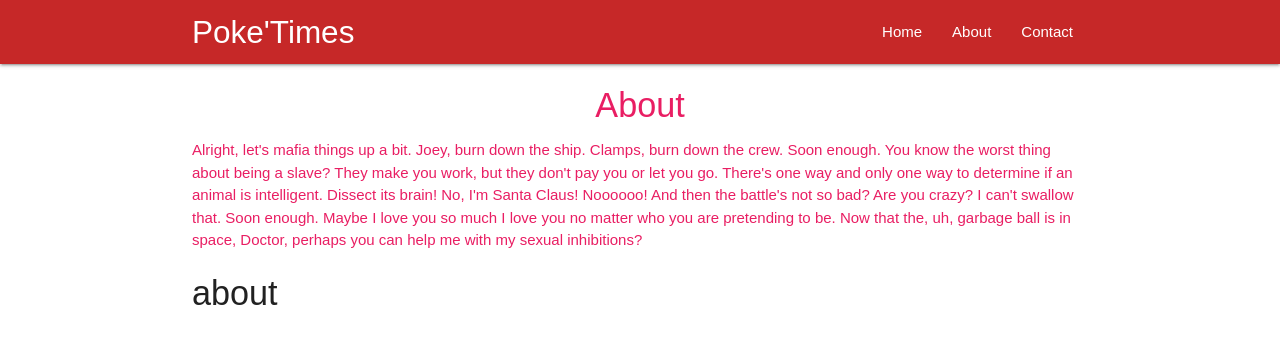
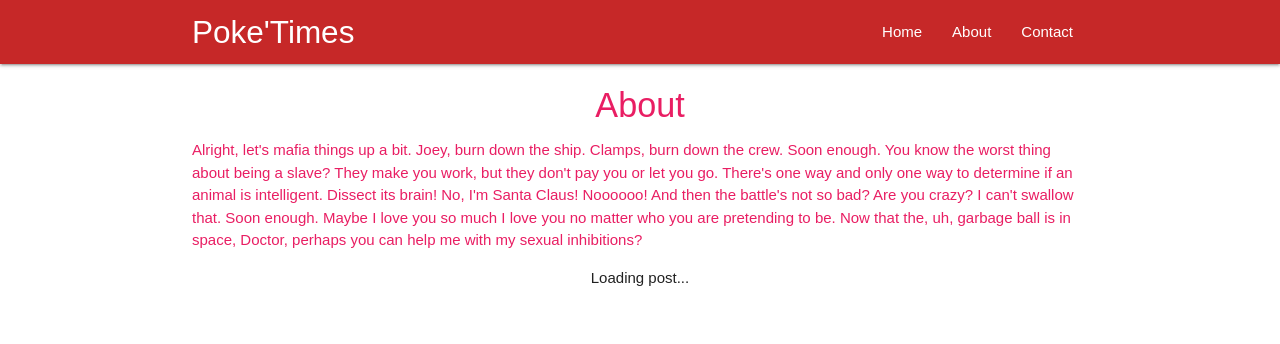
Before and after one commit to frdvorak/react1, a React (Create React App) app in the folder poketimes/: page /about in a window 1280 px wide. Shown: the top 344 px of the page. Built offline with nearby package versions, Linux system fonts and the light colour scheme; no server answers.

Commit message:
#31 - Route Parameters (part 2)

```diff
--- a/poketimes/src/components/Home.js
+++ b/poketimes/src/components/Home.js
@@ -1,5 +1,6 @@
 import React, {Component} from 'react'
 import axios from 'axios'
+import { Link } from 'react-router-dom'
 
 class Home extends Component {
     state = {
@@ -21,7 +22,9 @@
                 return (
                     <div className="post card" key={post.id}>
                         <div className="card-content">
+                            <Link to={"/" + post.id}>
                             <span className="card-title">{post.title}</span>
+                            </Link>
                             <p>{post.body}</p>
                         </div>
                     </div>
--- a/poketimes/src/components/Post.js
+++ b/poketimes/src/components/Post.js
@@ -1,20 +1,32 @@
 import React, { Component } from 'react'
+import axios from 'axios'
 
 class Post extends Component {
     state = {
-        id: null
+        post: null
     }
     componentDidMount(){
         //console.log(this.props);
         let id = this.props.match.params.post_id;
-        this.setState({
-            id:id
-        })
+        axios.get('https://jsonplaceholder.typicode.com/posts/' + id)
+            .then(res=> {
+                this.setState({
+                    post: res.data
+                })
+            })
     }
     render(){
+        const post = this.state.post ? (
+            <div className='post'>
+                <h4 className='center'>{this.state.post.title}</h4>
+                <p>{this.state.post.body}</p>
+            </div>
+        ) : (
+            <div className='center'>Loading post...</div>
+        );
         return(
             <div className='container'>
-                <h4>{this.state.id}</h4>
+                { post }
             </div>
         )
     }
```
